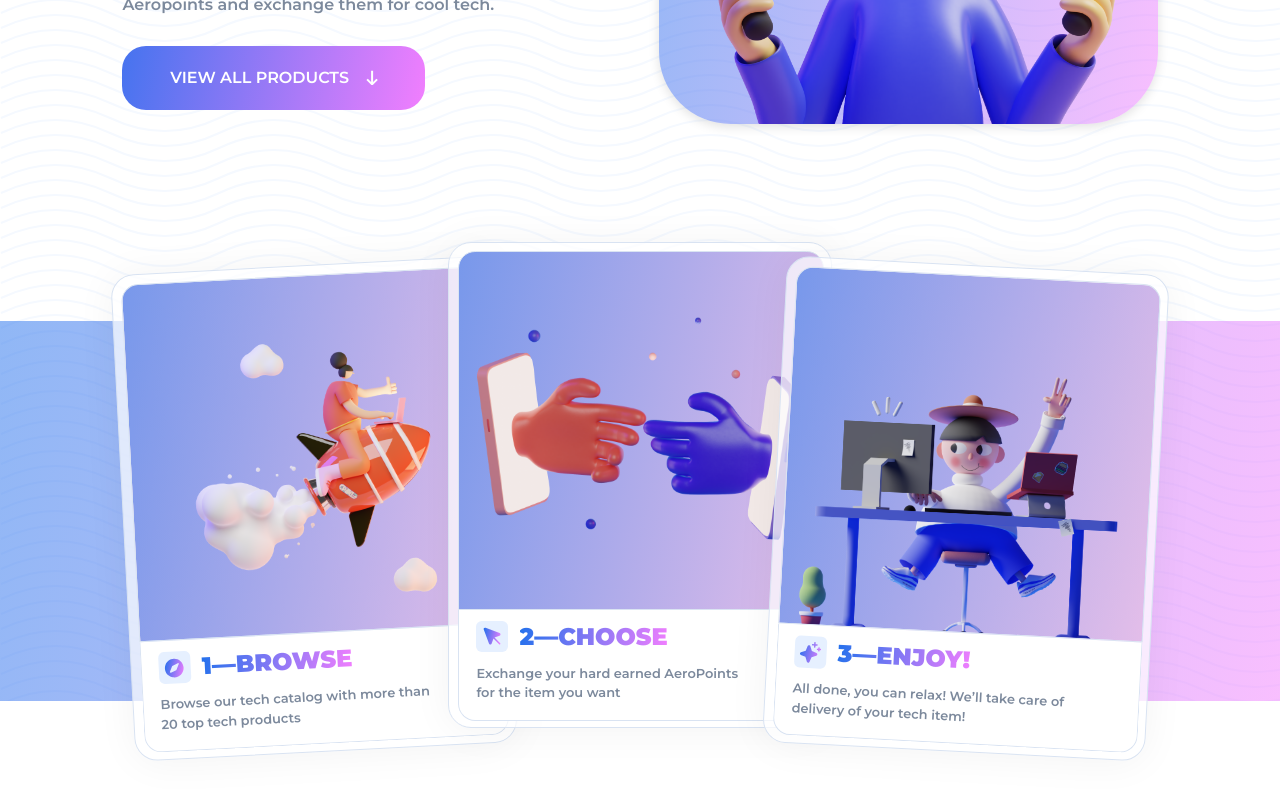
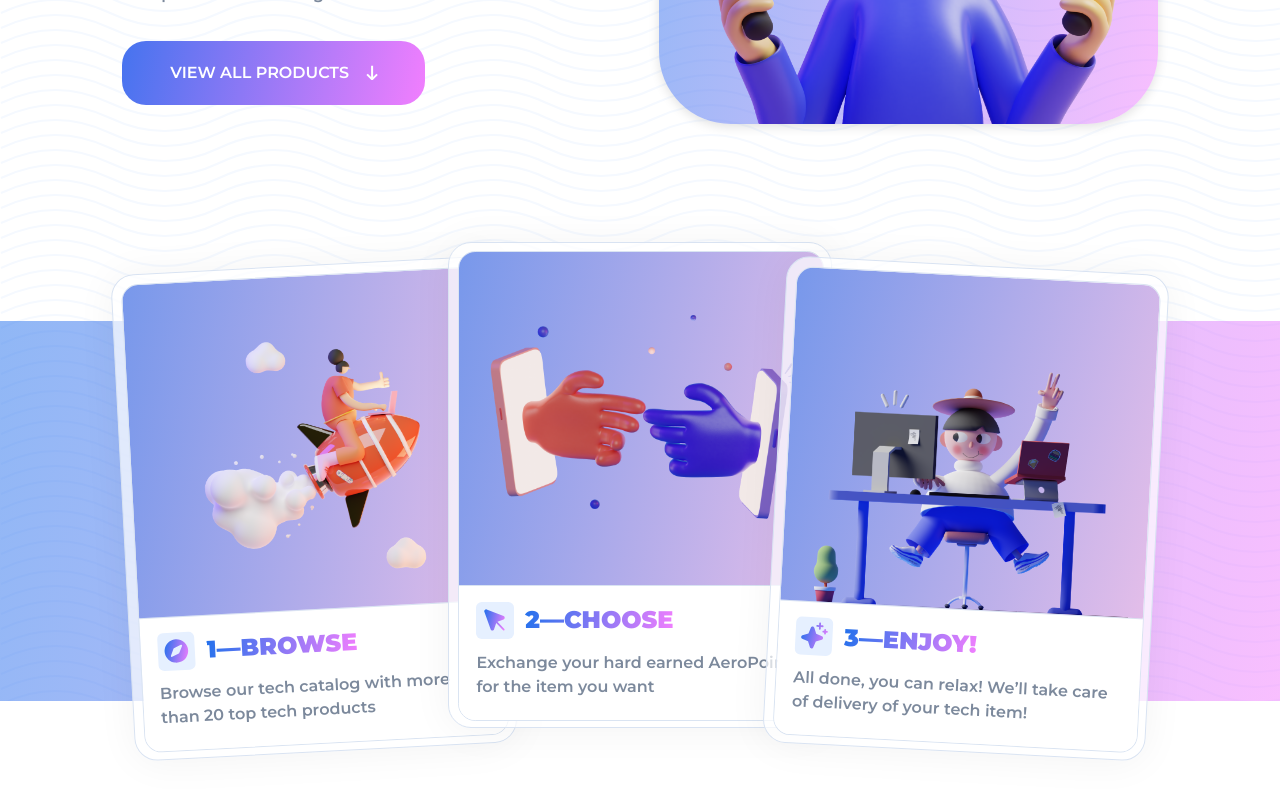
Before and after one commit to sebasusnik/aerolab-frontend-challenge, a Next.js app: page / in a window 1280 px wide. Shown: the part 504-1304 px from the top of the page. Built offline with nearby package versions, Linux system fonts and the light colour scheme.

Commit message:
walkthrough section markup

```diff
--- a/src/pages/index.tsx
+++ b/src/pages/index.tsx
@@ -24,7 +24,7 @@ const Home: NextPage = () => {
         <section className="landing flex">
           <div className="landing-content flex">
             <h1 role="heading" aria-level={1} className="landing-heading flex">
-              <span className="text-lg allcaps secondary">Explore the</span> <br />
+              <span className="text-lg allcaps secondary">Explore the</span>
               <span className="landing-title title-lg">
                 <span className="brand">TECH</span> <br />
                 <span>ZONE</span>
@@ -61,21 +61,12 @@ const Home: NextPage = () => {
 
       <section id="products" tabIndex={-1} className="walkthrough">
         <div className="walkthrough-cards container flex">
-          <article className="intro-card">
-            <div className="intro-card-top">
-              <Image
-                src={browseImage}
-                layout="fill"
-                objectFit="cover"
-                quality={80}
-                placeholder="blur"
-                alt=""
-              />
-            </div>
+          <article className="intro-card-wrapper">
+            <div className="intro-card flex">
               <div className="intro-card-bottom flex">
                 <div className="intro-card-head flex">
                   <div className="intro-card-icon-box flex">
-                  <img className="icon-md" src="icons/walkthrough-1.svg" alt="" />
+                    <img className="icon-lg" src="icons/walkthrough-1.svg" alt="" />
                   </div>
                   <h3 className="title-sm allcaps brand">1—browse</h3>
                 </div>
@@ -83,22 +74,24 @@ const Home: NextPage = () => {
                   Browse our tech catalog with more than 20 top tech products
                 </p>
               </div>
-          </article>
-          <article className="intro-card">
               <div className="intro-card-top">
                 <Image
-                src={chooseImage}
+                  src={browseImage}
                   layout="fill"
-                objectFit="cover"
+                  objectFit="contain"
                   quality={80}
                   placeholder="blur"
                   alt=""
                 />
               </div>
+            </div>
+          </article>
+          <article className="intro-card-wrapper">
+            <div className="intro-card flex">
               <div className="intro-card-bottom flex">
                 <div className="intro-card-head flex">
                   <div className="intro-card-icon-box flex">
-                  <img className="icon-md" src="icons/walkthrough-2.svg" alt="" />
+                    <img className="icon-lg" src="icons/walkthrough-2.svg" alt="" />
                   </div>
                   <h3 className="title-sm allcaps brand">2—choose</h3>
                 </div>
@@ -106,28 +99,41 @@ const Home: NextPage = () => {
                   Exchange your hard earned AeroPoints for the item you want
                 </p>
               </div>
-          </article>
-          <article className="intro-card">
               <div className="intro-card-top">
                 <Image
-                src={enjoyImage}
+                  src={chooseImage}
                   layout="fill"
-                objectFit="cover"
+                  objectFit="contain"
                   quality={80}
                   placeholder="blur"
                   alt=""
                 />
               </div>
+            </div>
+          </article>
+          <article className="intro-card-wrapper">
+            <div className="intro-card flex">
               <div className="intro-card-bottom flex">
                 <div className="intro-card-head flex">
                   <div className="intro-card-icon-box flex">
-                  <img className="icon-md" src="icons/walkthrough-3.svg" alt="" />
+                    <img className="icon-lg" src="icons/walkthrough-3.svg" alt="" />
                   </div>
                   <h3 className="title-sm allcaps brand">3—enjoy!</h3>
                 </div>
                 <p className="text-lg secondary">
                   All done, you can relax! We’ll take care of delivery of your tech item!
                 </p>
+              </div>
+              <div className="intro-card-top">
+                <Image
+                  src={enjoyImage}
+                  layout="fill"
+                  objectFit="contain"
+                  quality={80}
+                  placeholder="blur"
+                  alt=""
+                />
+              </div>
             </div>
           </article>
         </div>
--- a/styles/components/page/landing.css
+++ b/styles/components/page/landing.css
@@ -24,7 +24,7 @@
     }
     & .landing-heading {
       flex-direction: column;
-      gap: 0.5em;
+      gap: 1.5em;
       & > * {
         display: block;
       }
@@ -41,7 +41,7 @@
       }
     }
     & p {
-      margin: 0 auto 1em;
+      margin: 0 auto 1.25em;
       max-width: 18.0625em;
       @media (min-width: 67.5rem) {
         font-size: max(1rem, 1.125em);
--- a/styles/components/page/walkthrough.css
+++ b/styles/components/page/walkthrough.css
@@ -30,9 +30,10 @@
   }
 }
 
-.intro-card {
+.intro-card-wrapper {
   padding: 0.75em;
   z-index: 20;
+  position: relative;
 
   width: 33.25em;
   height: 42.25em;
@@ -50,31 +51,42 @@
   &:last-child {
     transform: translate(-5em, 2em) rotate(3deg);
   }
+  & .intro-card {
+    flex-direction: column-reverse;
+    overflow: hidden;
+    border: 1px solid #DAE4F2;
+    border-radius: 1.5em;
+    width: 31.75em;
+    height: 40.75em;
+
     & .intro-card-top {
       position: relative;
       background: linear-gradient(102.47deg, #7296EB -5.34%, #EAC0E9 106.58%, #EAC0E9 106.58%);
-    border: 1px solid #DAE4F2;
-    border-radius: 1.5em 1.5em 0 0;
       height: 31.125em;
-    width: 31.75em;
+      width: 100%;
+      bottom: 0;
       overflow: hidden;
+      & span {
+        position: absolute;
+        bottom: 0;
+      }
     }
     & .intro-card-bottom {
+      position: relative;
+      bottom: 0;
       flex-direction: column;
       justify-content: center;
       align-items: flex-start;
       padding: 1em 1.5em 1.5em;
       gap: 1em;
 
-    height: 9.625em;
+      height: max(8.875rem, 9.625em);
       width: 31.75em;
 
       background: var(--clr-neutrals-0);
       /* Neutrals/300 */
 
-    border: 1px solid var(--clr-neutrals-300);
-    border-top: none;
-    border-radius: 0 0 1.5em 1.5em;
+      border-top: 1px solid var(--clr-neutrals-300);
 
       & .intro-card-head {
         gap: 1em;
@@ -91,7 +103,9 @@
 
       & p {
         max-width: 21em;
-      font-size: max(0.75rem, 1.125em);
+        font-size: max(1rem, 1.125em);
       }
     }
   }
+
+}
```
Lines whose indentation alone changed are shown as unchanged.
